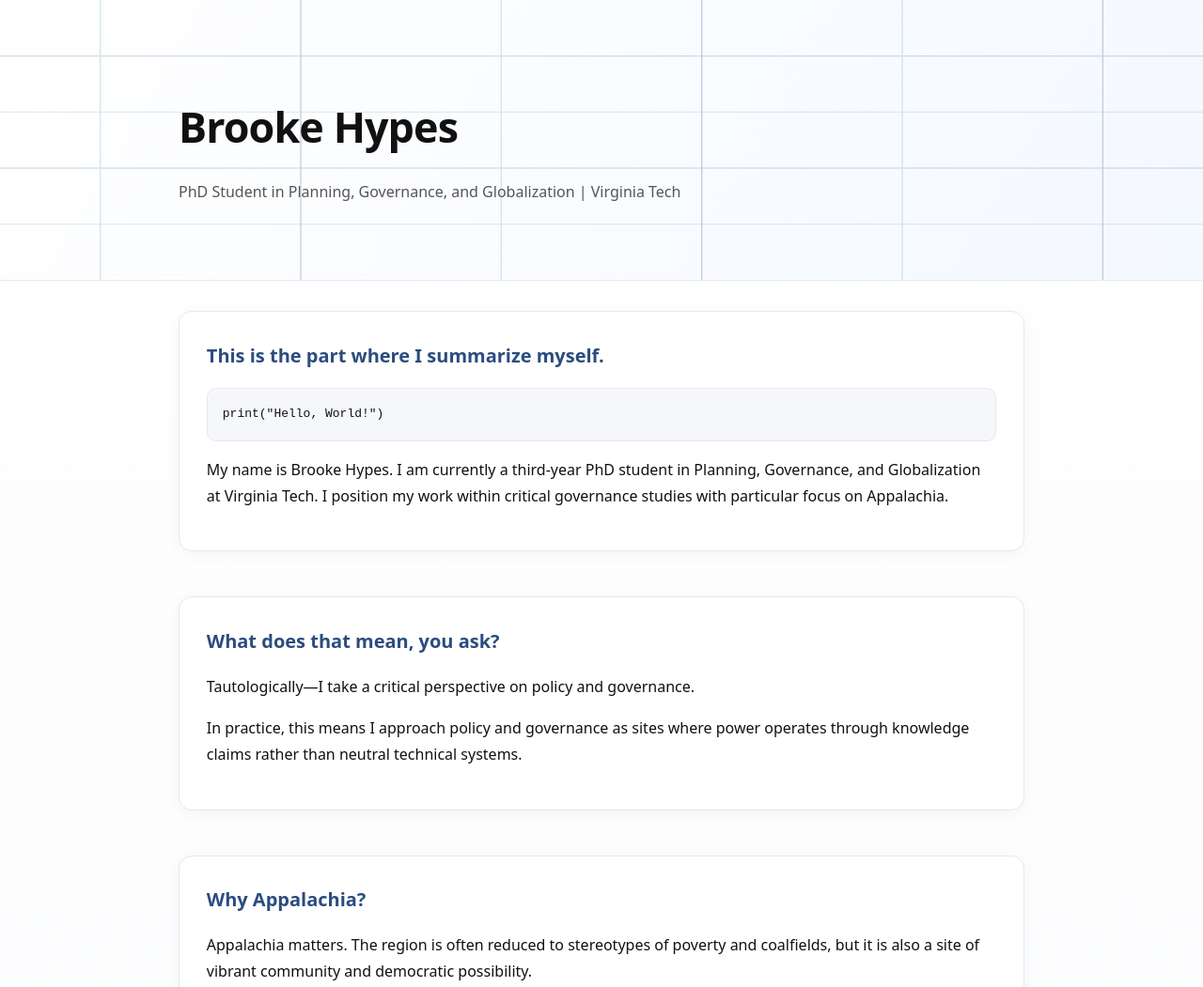
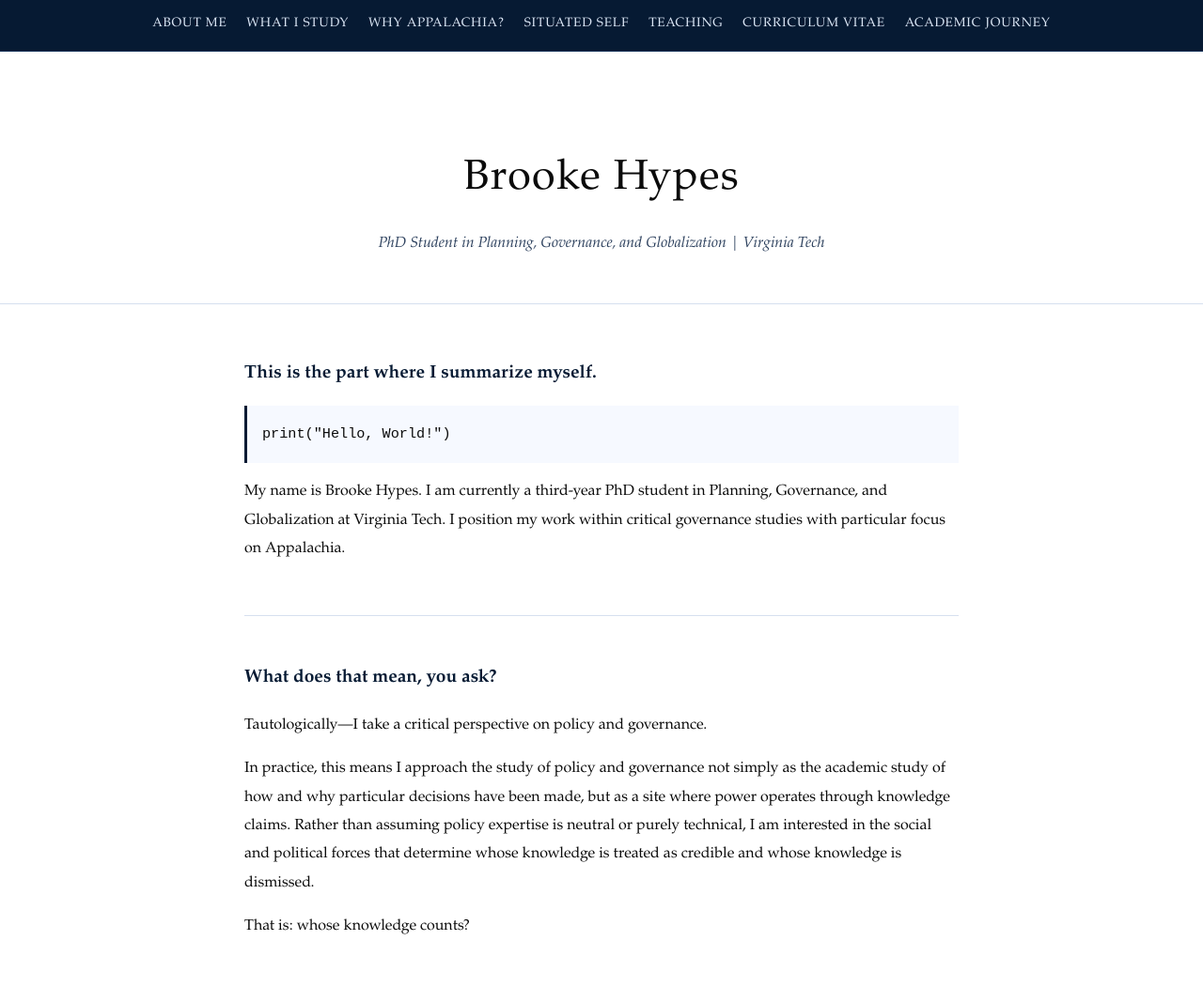
Before and after one commit to bhypes/bhypes.github.io, a plain HTML site: page index.html in a window 1280 px wide. Shown: the top 1051 px of the page at 94% size. Drawn offline with Linux system fonts and the light colour scheme.

Commit message:
Refactor index.html for layout and style enhancements
Updated styles and structure for improved layout and readability.

```diff
--- a/index.html
+++ b/index.html
@@ -7,181 +7,197 @@
 
   <style>
     :root{
-      --text:#111;
-      --muted:#555;
-      --accent:#2b4c7e;
-      --accent2:#5aa6a6;
-      --soft:#f5f7fb;
-      --border:#e8e8ee;
+      --navy:#061a33;
+      --navy2:#0a2a52;
+      --ink:#0b0b0b;
+      --rule:#d6e0ef;
     }
 
     body {
       margin: 0;
-      font-family: ui-sans-serif, system-ui, -apple-system, BlinkMacSystemFont, "Segoe UI", Roboto, Helvetica, Arial, sans-serif;
-      line-height: 1.75;
-      color: var(--text);
-      background: linear-gradient(180deg, #ffffff 0%, #f7f9fc 100%);
+      font-family: "Garamond", "Georgia", "Times New Roman", serif;
+      background: #ffffff;
+      color: var(--ink);
+      line-height: 1.9;
+      padding-top: 60px;
+    }
+
+    /* NAVIGATION */
+    nav {
+      position: fixed;
+      top: 0;
+      width: 100%;
+      background: var(--navy);
+      border-bottom: 1px solid var(--navy2);
+      z-index: 1000;
+
+      transition: opacity 0.35s ease;
+    }
+
+    nav.faded {
+      opacity: 0.78;
+    }
+
+    .nav-inner {
+      max-width: 1050px;
+      margin: 0 auto;
+      padding: 0.8rem 1rem;
+      display: flex;
+      flex-wrap: wrap;
+      justify-content: center;
+      gap: 1.3rem;
+    }
+
+    nav a {
+      color: #dbe6f5;
+      text-decoration: none;
+      font-size: 0.85rem;
+      letter-spacing: 0.06em;
+      text-transform: uppercase;
+      border-bottom: 1px solid transparent;
+      padding-bottom: 2px;
+    }
+
+    nav a:hover {
+      border-bottom: 1px solid #dbe6f5;
     }
 
     /* HEADER */
     header {
-      position: relative;
-      padding: 6rem 2rem 4rem;
-      overflow: hidden;
-      border-bottom: 1px solid var(--border);
-      background: linear-gradient(120deg, #ffffff, #f4f8ff);
-    }
-
-    .threads {
-      position: absolute;
-      inset: 0;
-      width: 100%;
-      height: 100%;
-      opacity: 0.25;
-    }
-
-    .thread {
-      fill: none;
-      stroke-width: 1.3;
-      stroke-linecap: round;
-    }
-
-    .thread.a { stroke: var(--accent); }
-    .thread.b { stroke: var(--accent2); }
-
-    .header-content {
-      position: relative;
-      max-width: 900px;
-      margin: auto;
+      padding: 5.5rem 2rem 3rem;
+      text-align: center;
+      border-bottom: 1px solid var(--rule);
     }
 
     h1 {
+      margin: 0;
       font-size: 2.8rem;
-      margin: 0 0 0.5rem;
-      letter-spacing: -0.02em;
+      font-weight: 400;
+      letter-spacing: 0.03em;
     }
 
     .subtitle {
-      color: var(--muted);
+      margin-top: 0.7rem;
+      font-size: 1rem;
+      color: #2b3f5c;
+      font-style: italic;
     }
 
-    /* MAIN */
     main {
-      max-width: 900px;
-      margin: auto;
-      padding: 2rem;
+      max-width: 760px;
+      margin: 3.5rem auto 6rem;
+      padding: 0 1.5rem;
     }
 
     section {
       margin-bottom: 3rem;
-      padding: 1.8rem;
-      background: #fff;
-      border: 1px solid var(--border);
-      border-radius: 14px;
-      box-shadow: 0 4px 18px rgba(20,30,60,0.04);
+      padding-bottom: 2.5rem;
+      border-bottom: 1px solid var(--rule);
     }
 
     h2 {
-      color: var(--accent);
-      margin-top: 0;
-      font-size: 1.25rem;
+      font-size: 1.2rem;
+      font-weight: 600;
+      color: var(--navy);
+      margin-bottom: 1rem;
+    }
+
+    p {
+      margin: 0 0 1rem;
     }
 
     pre {
-      background: var(--soft);
+      background: #f6f9ff;
+      border-left: 3px solid var(--navy);
       padding: 1rem;
-      border-radius: 10px;
-      border: 1px solid var(--border);
       overflow-x: auto;
+      font-size: 0.95rem;
     }
 
     footer {
       text-align: center;
-      padding: 3rem;
-      color: var(--muted);
+      padding: 3rem 1rem;
       font-size: 0.9rem;
+      color: #2b3f5c;
     }
   </style>
 </head>
 
 <body>
 
+<!-- NAVIGATION -->
+<nav>
+  <div class="nav-inner">
+    <a href="#about">About Me</a>
+    <a href="#study">What I Study</a>
+    <a href="#appalachia">Why Appalachia?</a>
+    <a href="#identity">Situated Self</a>
+    <a href="#teaching">Teaching</a>
+    <a href="#cv">Curriculum Vitae</a>
+    <a href="#journey">Academic Journey</a>
+  </div>
+</nav>
+
 <header>
-  <!-- Symmetrical woven "social fabric" -->
-  <svg class="threads" viewBox="0 0 1200 400" preserveAspectRatio="none">
-    <!-- horizontal weave -->
-    <path class="thread a" d="M0,80 L1200,80" />
-    <path class="thread b" d="M0,160 L1200,160" />
-    <path class="thread a" d="M0,240 L1200,240" />
-    <path class="thread b" d="M0,320 L1200,320" />
-
-    <!-- vertical weave -->
-    <path class="thread b" d="M100,0 L100,400" />
-    <path class="thread a" d="M300,0 L300,400" />
-    <path class="thread b" d="M500,0 L500,400" />
-    <path class="thread a" d="M700,0 L700,400" />
-    <path class="thread b" d="M900,0 L900,400" />
-    <path class="thread a" d="M1100,0 L1100,400" />
-  </svg>
-
-  <div class="header-content">
-    <h1>Brooke Hypes</h1>
-    <p class="subtitle">PhD Student in Planning, Governance, and Globalization | Virginia Tech</p>
+  <h1>Brooke Hypes</h1>
+  <div class="subtitle">
+    PhD Student in Planning, Governance, and Globalization | Virginia Tech
   </div>
 </header>
 
 <main>
 
-  <section>
+  <section id="about">
     <h2>This is the part where I summarize myself.</h2>
     <pre>print("Hello, World!")</pre>
     <p>My name is Brooke Hypes. I am currently a third-year PhD student in Planning, Governance, and Globalization at Virginia Tech. I position my work within critical governance studies with particular focus on Appalachia.</p>
   </section>
 
-  <section>
+  <section id="study">
     <h2>What does that mean, you ask?</h2>
     <p>Tautologically—I take a critical perspective on policy and governance.</p>
-    <p>In practice, this means I approach policy and governance as sites where power operates through knowledge claims rather than neutral technical systems.</p>
+    <p>In practice, this means I approach the study of policy and governance not simply as the academic study of how and why particular decisions have been made, but as a site where power operates through knowledge claims. Rather than assuming policy expertise is neutral or purely technical, I am interested in the social and political forces that determine whose knowledge is treated as credible and whose knowledge is dismissed.</p>
+    <p>That is: whose knowledge counts?</p>
   </section>
 
-  <section>
+  <section id="appalachia">
     <h2>Why Appalachia?</h2>
-    <p>Appalachia matters. The region is often reduced to stereotypes of poverty and coalfields, but it is also a site of vibrant community and democratic possibility.</p>
-    <p>My work examines how governance structures shape whose knowledge is treated as credible in Appalachian communities.</p>
+    <p>Appalachia matters. The region is known for poverty, coalfields, and hillbilly stereotypes, but it has so much more—there are wonderful people trying to build communities and imagine a more just future together. Yet often, that work, and the needs driving it, are buried beneath dominant narratives about rural poverty and conservativism.</p>
+    <p>These narratives help make people in Appalachia the objects of policy interventions. As a result, they are often treated not as coequal, active participants in democratic life. My research interrogates this by examining how policy and governance structures are experienced by people living in Appalachian communities.</p>
+    <p>By examining whose knowledge is treated as credible—and whose is discounted altogether—I aim to make visible the epistemic injustices that shape policy outcomes in the region.</p>
+    <p>Appalachia is both a site and a lens: it grounds my work in concrete, place-based struggles while illuminating broader questions about the politics of knowledge.</p>
   </section>
 
-  <section>
+  <section id="identity">
     <h2>But who are you, really?</h2>
-    <p>I grew up near Charleston, West Virginia, spending Sundays in Fayette County with my grandparents, where food, music, and family shaped how I understand the world.</p>
+    <p>Good question. My research is deeply rooted in Appalachia because I am deeply rooted in Appalachia. I grew up near Charleston, West Virginia, and spent every Sunday with my grandparents in Fayette County, eating my grandmother’s famous homemade biscuits and playing music (or, as we called it, “making noise”) with my grandfather. My family has lived in the area since it was part of Virginia, back when it was still a colony.</p>
+    <p>I love the things the region has to offer, from summer swimming to Bridge Day to winter hiking. I love the people here, too—they made me who I am today.</p>
+    <p>Reflexivity is central to my research. I firmly believe that all knowledge is perspectival; in this view, lack of so-called “objectivity” is only a problem if it goes unexamined.</p>
   </section>
 
-  <section>
+  <section id="teaching">
     <h2>Why I teach</h2>
-    <p>Teaching, for me, is about co-creation. Students are not passive recipients of knowledge but active participants in its production.</p>
+    <p>I never thought I would find myself teaching. But now that I am, I never want to give it up.</p>
+    <p>For a long time, I thought the best teachers were those who knew everything and delivered detailed lectures from memory without a moment’s hesitation. But as I grew as a learner, I realized that was not necessarily the case. Expertise, confidence, and delivery are important—but not the most important.</p>
+    <p>Sincerity, authenticity, and humility do the most important work in the classroom. People know when you’re talking down to them, when you think you’re better than them, or when you assume they have nothing to offer. None of these things are conducive to learning.</p>
+    <p>From the very beginning, students must be embraced as co-creators of knowledge. They cannot learn to be participants in serious, important conversations if we don’t treat them as such.</p>
+    <p>In critical policy and governance studies, this is crucial. Dialogic pedagogy is not a methodological quirk—it is central to the discipline. Teaching is therefore not simply about conveying content, but about cultivating ways of thinking and being—and, ultimately, helping students develop as individuals who are prepared to participate in democratic communities.</p>
   </section>
 
-  <section>
-    <h2>What I teach</h2>
-    <p>I teach practical ethics, critical thinking, and political science courses at BridgeValley Community & Technical College and Virginia Tech.</p>
+  <section id="cv">
+    <h2>My Curriculum Vitae</h2>
+    <p>[.pdf document of my current CV—version/date included in lower right-hand corner]</p>
   </section>
 
-  <section>
-    <h2>How I teach</h2>
-    <p>I emphasize dialogue, writing-as-thinking, and structured reflection, including engagement with AI as a learning tool.</p>
-  </section>
-
-  <section>
-    <h2>My Curriculum Vitae</h2>
-    <p>[PDF CV available — version/date included in file footer]</p>
-  </section>
-
-  <section>
+  <section id="journey">
     <h2>My disciplinary journey</h2>
-    <p>From political science at Marshall University, to legislative oversight work, to humanities graduate study, and ultimately to doctoral work in epistemology and policy at Virginia Tech.</p>
-  </section>
-
-  <section>
-    <h2>A picture is worth a thousand words…</h2>
+    <p>If you read my CV and wonder how it all fits together, look no further.</p>
+    <p>I received my BA in Political Science from Marshall University in August 2019. In October 2019, I began working for the West Virginia Legislature as a research analyst in the Performance Evaluation and Research Division, primarily conducting performance audits. I was truly blessed to have that position and to work as an oversight professional. They do important work.</p>
+    <p>For a time, I thought I would make a career in oversight—I even began an MPA program. Ultimately, however, I realized something was missing.</p>
+    <p>Then I enrolled in the Graduate Humanities Program at Marshall University, my alma mater. It was one of the best decisions I ever made. In addition to taking fascinating classes on everything from the West as a concept to Appalachian culture, I received excellent mentoring and made close friends I still have to this day. I would not be where I am now without the Graduate Humanities Program at Marshall.</p>
+    <p>My time in the program finally helped me name what I found lacking in oversight: reflexive consideration of epistemology. Performance auditing, in many ways, was about performing and documenting objectivity—a concept I had gradually grown disillusioned with, unsure if it could truly exist as it is often conceptualized.</p>
+    <p>And so I ended up in a doctoral program at Virginia Tech, studying epistemology in policy.</p>
+    <p>The rest, as they say, is history.</p>
   </section>
 
 </main>
@@ -190,5 +206,17 @@
   © Brooke Hypes — Academic Portfolio Site
 </footer>
 
+<script>
+  const nav = document.querySelector("nav");
+
+  window.addEventListener("scroll", () => {
+    if (window.scrollY > 40) {
+      nav.classList.add("faded");
+    } else {
+      nav.classList.remove("faded");
+    }
+  });
+</script>
+
 </body>
 </html>
```
